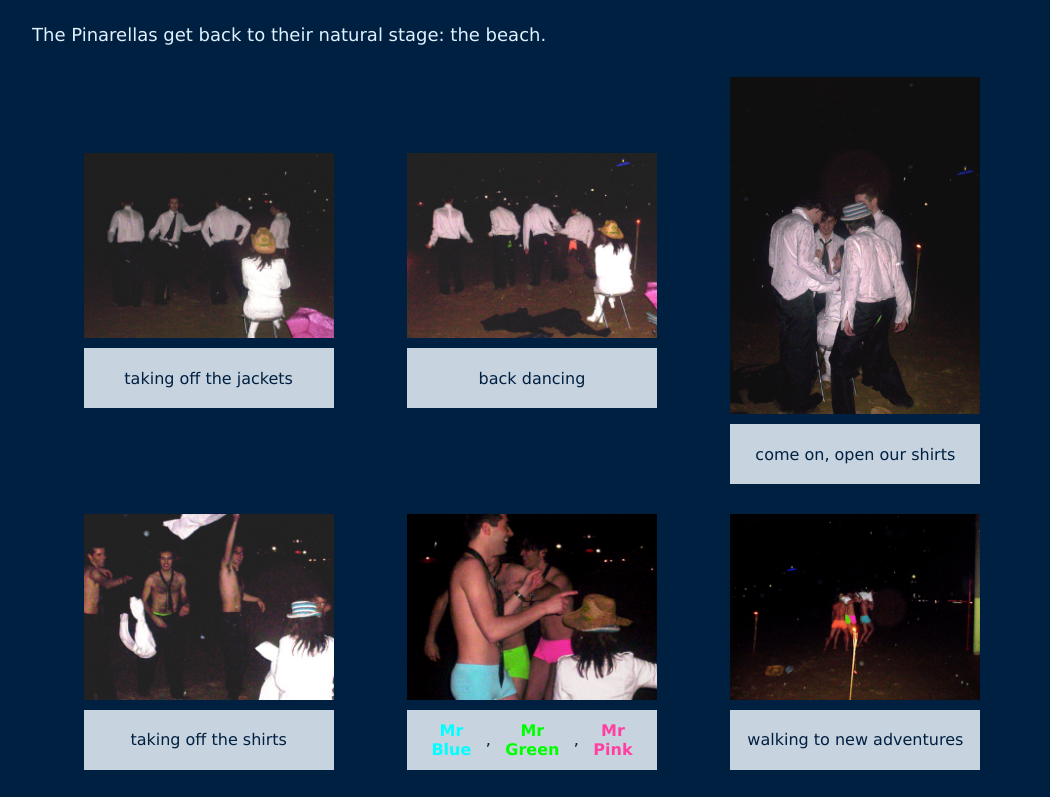
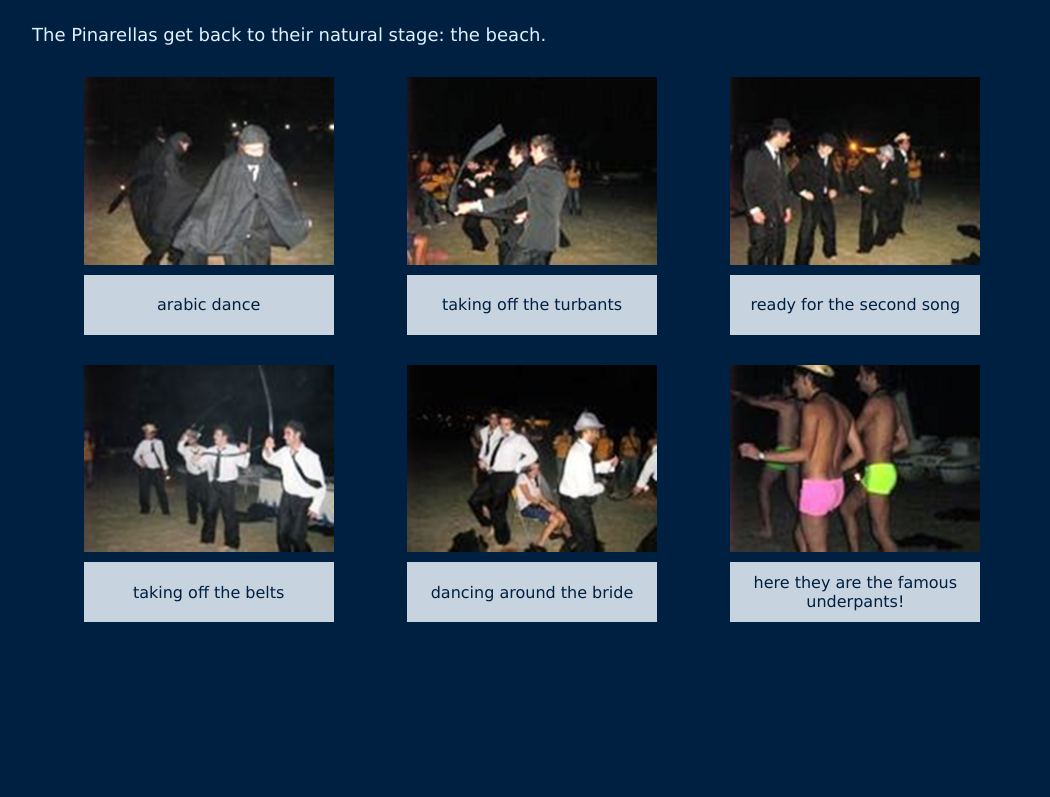
Before and after one commit to solquest3/pinarelladreammen, a plain HTML site: page PICS_25.08.2007.html in a window 1280 px wide. Shown: the part 268-1065 px from the top of the page, without its empty margins (108-1158 px from the left). After the commit the page ends 960 px from the top, so only its background shows below. Drawn offline with Linux system fonts and the light colour scheme.

Commit message:
Add files via upload

```diff
--- a/PICS_25.08.2007.html
+++ b/PICS_25.08.2007.html
@@ -70,34 +70,34 @@ a:hover {
 
   <!-- FOTO 1 -->
   <td align="center" width="33%">
-  <a href="./via la giacca.jpg" target="_NEWPAGE">
-  	<img src="./via la giacca.jpg" style="width:250px;" alt="click here for opening">
+  <a href="./balletto arabeggiante.jpg" target="_NEWPAGE">
+  	<img src="./balletto arabeggiante.jpg" style="width:250px;" alt="click here for opening">
   </a>
 
   <div style="background:#C7D3DF; color:#002041; font-family:Verdana; font-size:16px; width:250px; padding:10px; margin-top:10px; box-sizing:border-box; min-height:60px; display:flex; align-items:center; justify-content:center;">
-  	taking off the jackets
+  	arabic dance
   </div>
   </td>
 
   <!-- FOTO 2 -->
   <td align="center" width="33%">
-  <a href="./balletto di spalle.jpg" target="_NEWPAGE">
-  	<img src="./balletto di spalle.jpg" style="width:250px;" alt="click here for opening">
+  <a href="./via i turbanti.jpg" target="_NEWPAGE">
+  	<img src="./via i turbanti.jpg" style="width:250px;" alt="click here for opening">
   </a>
 
   <div style="background:#C7D3DF; color:#002041; font-family:Verdana; font-size:16px; width:250px; padding:10px; margin-top:10px; box-sizing:border-box; min-height:60px; display:flex; align-items:center; justify-content:center;">
-  	back dancing
+  	taking off the turbants
   </div>
   </td>
 
   <!-- FOTO 3 -->
   <td align="center" width="33%">
-  <a href="./aprici la camicia.jpg" target="_NEWPAGE">
-  	<img src="./aprici la camicia.jpg" style="width:250px;" alt="click here for opening">
+  <a href="./in posizione per il secondo pezzo.jpg" target="_NEWPAGE">
+  	<img src="./in posizione per il secondo pezzo.jpg" style="width:250px;" alt="click here for opening">
   </a>
 
   <div style="background:#C7D3DF; color:#002041; font-family:Verdana; font-size:16px; width:250px; padding:10px; margin-top:10px; box-sizing:border-box; min-height:60px; display:flex; align-items:center; justify-content:center;">
-  	come on, open our shirts
+  	ready for the second song
   </div>
   </td>
 
@@ -107,34 +107,34 @@ a:hover {
 
   <!-- FOTO 4 -->
   <td align="center" width="33%">
-  <a href="./via la camicia.jpg" target="_NEWPAGE">
-  	<img src="./via la camicia.jpg" style="width:250px;" alt="click here for opening">
+  <a href="./via le cinture.jpg" target="_NEWPAGE">
+  	<img src="./via le cinture.jpg" style="width:250px;" alt="click here for opening">
   </a>
 
   <div style="background:#C7D3DF; color:#002041; font-family:Verdana; font-size:16px; width:250px; padding:10px; margin-top:10px; box-sizing:border-box; min-height:60px; display:flex; align-items:center; justify-content:center;">
-  	taking off the shirts
+  	taking off the belts
   </div>
   </td>
 
   <!-- FOTO 5 -->
   <td align="center" width="33%">
-  <a href="./mr blue mr green mr pink.jpg" target="_NEWPAGE">
-  	<img src="./mr blue mr green mr pink.jpg" style="width:250px;" alt="click here for opening">
+  <a href="./giro attorno alla sposa.jpg" target="_NEWPAGE">
+  	<img src="./giro attorno alla sposa.jpg" style="width:250px;" alt="click here for opening">
   </a>
 
   <div style="background:#C7D3DF; color:#002041; font-family:Verdana; font-size:16px; width:250px; padding:10px; margin-top:10px; box-sizing:border-box; min-height:60px; display:flex; align-items:center; justify-content:center;">
-  	<font color="#00FFFF"><b>Mr Blue</b></font>, <font color="#00FF00"><b>Mr Green</b></font>, <font color="#FF40A0"><b>Mr Pink</b></font>
+  	dancing around the bride
   </div>
   </td>
 
   <!-- FOTO 6 -->
   <td align="center" width="33%">
-  <a href="./via verso nuove avventure.jpg" target="_NEWPAGE">
-  	<img src="./via verso nuove avventure.jpg" style="width:250px;" alt="click here for opening">
+  <a href="./ecco i braghini.jpg" target="_NEWPAGE">
+  	<img src="./ecco i braghini.jpg" style="width:250px;" alt="click here for opening">
   </a>
 
   <div style="background:#C7D3DF; color:#002041; font-family:Verdana; font-size:16px; width:250px; padding:10px; margin-top:10px; box-sizing:border-box; min-height:60px; display:flex; align-items:center; justify-content:center;">
-  	walking to new adventures
+  	here they are the famous underpants!
   </div>
   </td>
 
```
Also changed, not shown: FOTO_08.03.2008.html (+1 -1 lines), FOTO_25.08.2007.html (+1 -1 lines).
